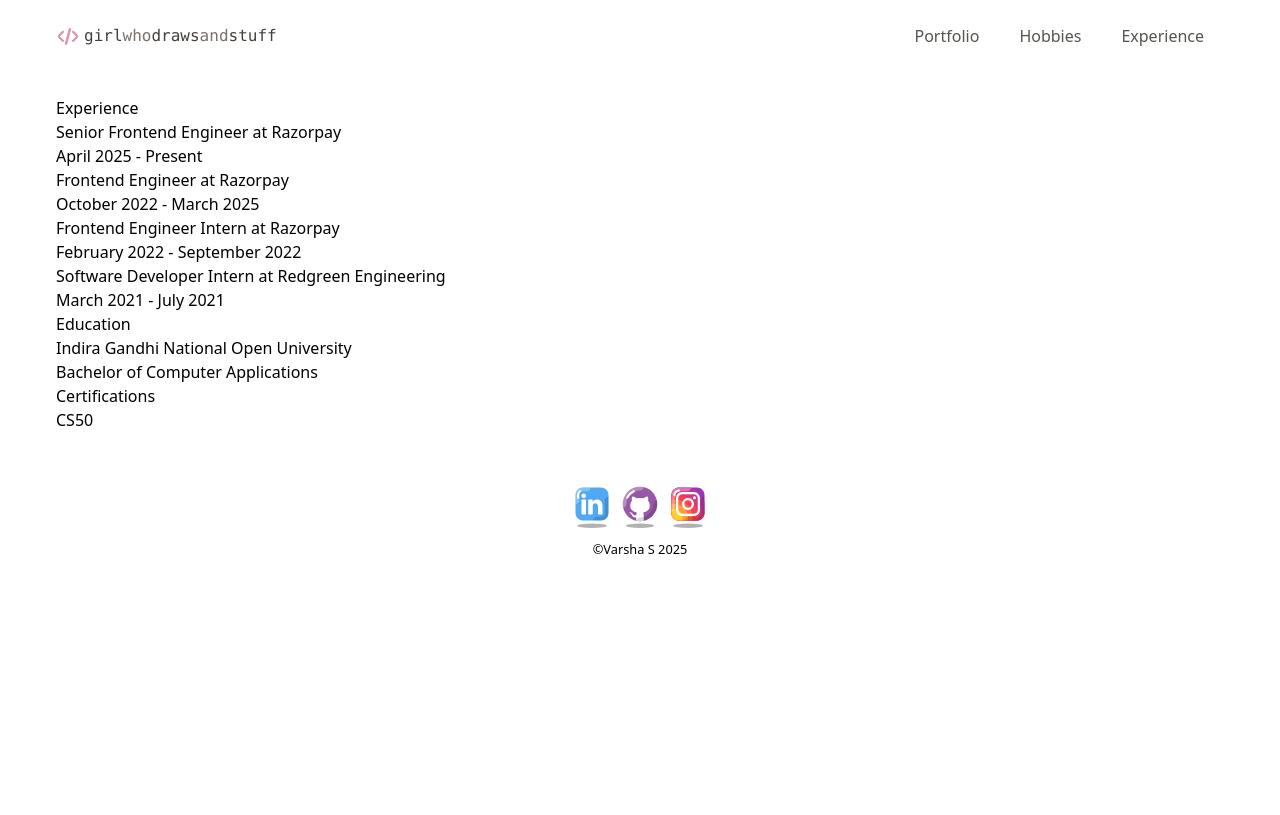
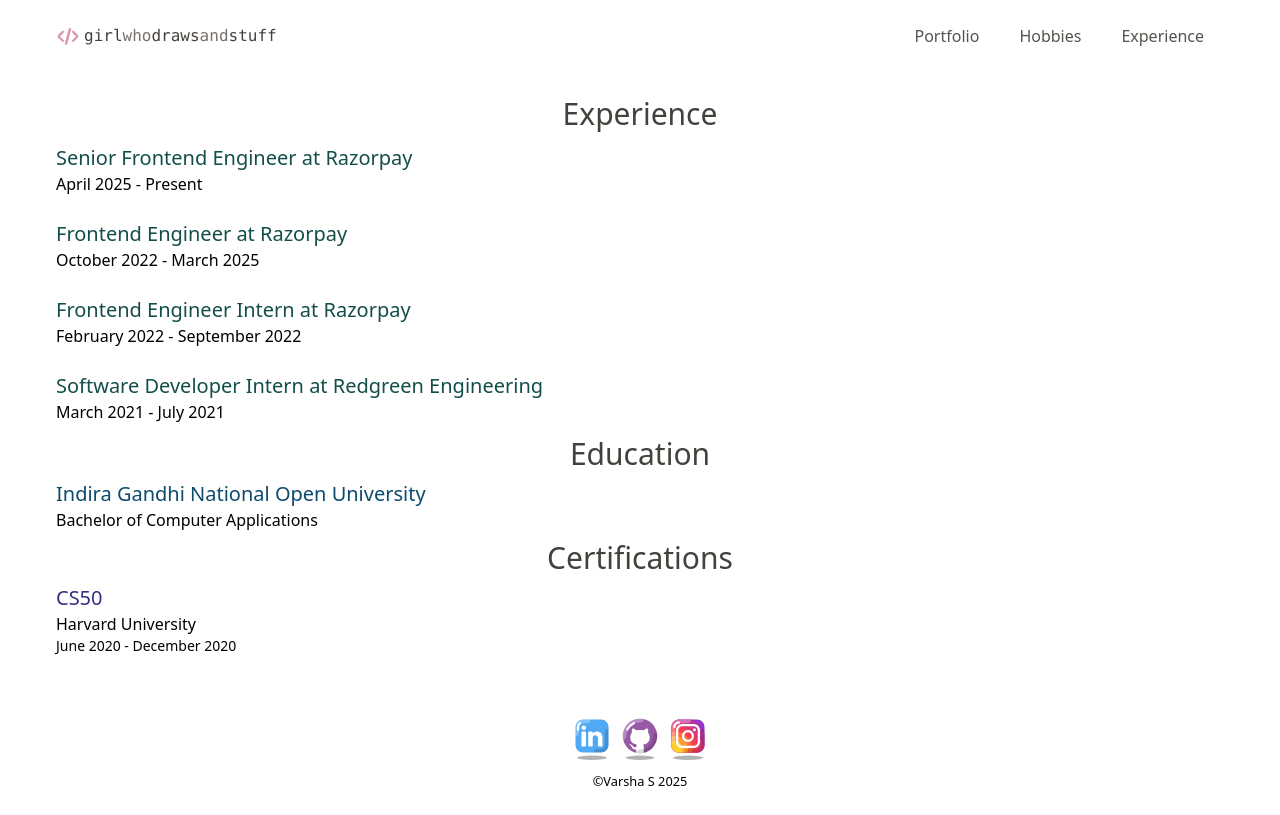
Before and after one commit to girlwhodrawsandstuff/girlwhodrawsandstuff.github.io, a React (Vite) app: page /#/experience in a window 1280 px wide. Built offline with nearby package versions, Linux system fonts and the light colour scheme.

Commit message:
feat: update experience section

```diff
--- a/src/views/Experience/Experience.tsx
+++ b/src/views/Experience/Experience.tsx
@@ -3,11 +3,11 @@
 const Experience = () => {
   return (
     <>
-      <h2>Experience</h2>
-      <article className="">
+      <h2 className="w-full text-center text-3xl text-stone-700">Experience</h2>
+      <article>
         {experience.map((job, index) => (
-          <div key={index}>
-            <h3>
+          <div key={index} className="py-3">
+            <h3 className="text-xl font-medium text-teal-900">
               {job.title} at {job.company}
             </h3>
             <p>{job.duration}</p>
@@ -15,17 +15,19 @@
         ))}
       </article>
 
-      <h2>Education</h2>
-      <article className="">
-        <h3>{education.school}</h3>
+      <h2 className="w-full text-center text-3xl text-stone-700">Education</h2>
+      <article className="py-2">
+        <h3 className="text-xl font-medium text-sky-900">{education.school}</h3>
         <p>{education.degree}</p>
       </article>
 
-      <h2>Certifications</h2>
-      <article className="">
+      <h2 className="w-full text-center text-3xl text-stone-700">Certifications</h2>
+      <article>
         {certifications.map((cert, index) => (
-          <div key={index}>
-            <h3>{cert.name}</h3>
+          <div key={index} className="py-2">
+            <h3 className="text-xl font-medium text-indigo-900">{cert.name}</h3>
+            <p>{cert.provider}</p>
+            <p className="text-sm">{cert.duration}</p>
           </div>
         ))}
       </article>
```
